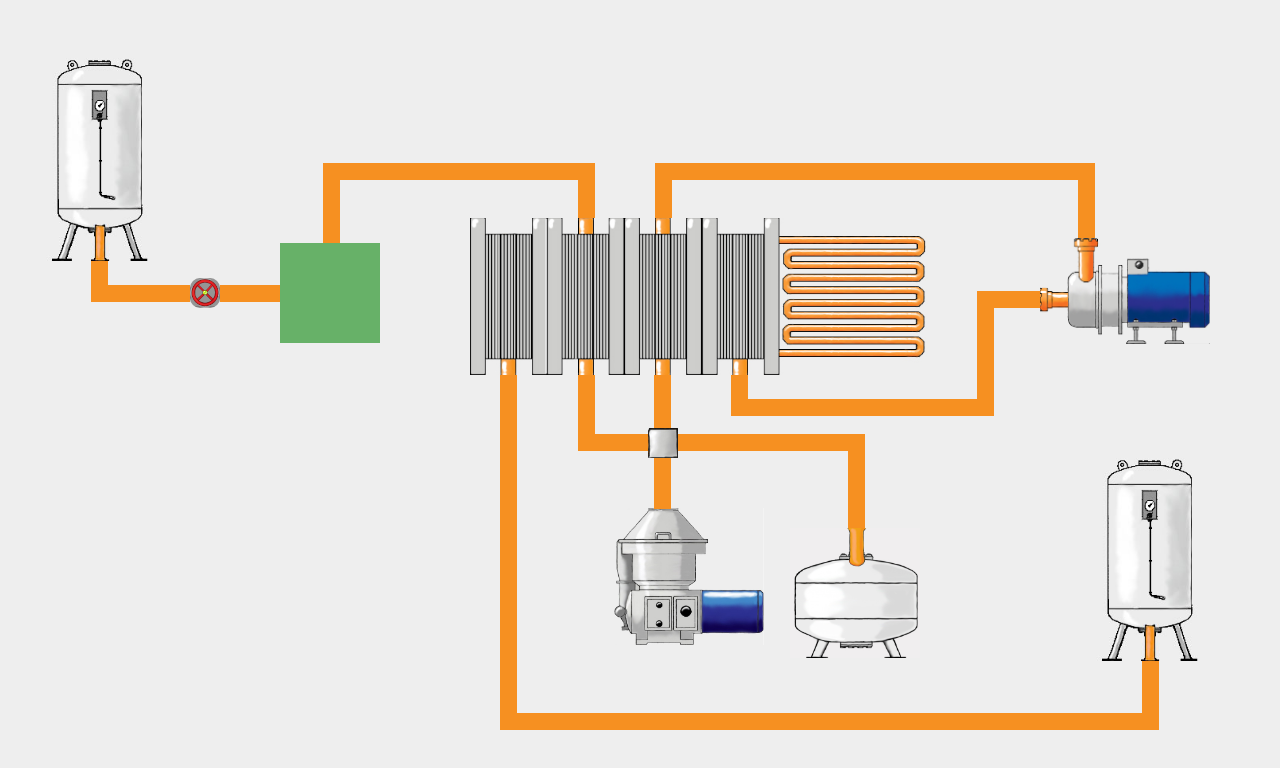
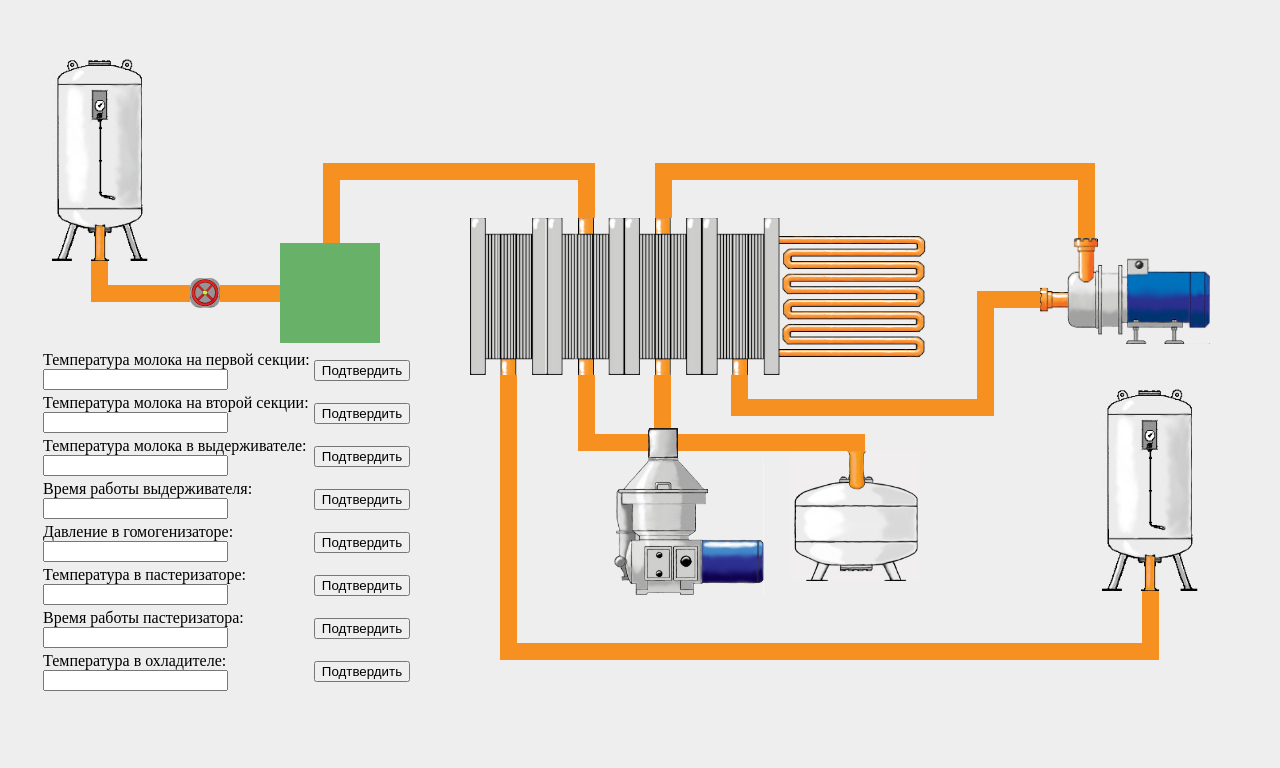
Before and after one commit to freyk3/diplom, a website: page views/secondApp.html in a window 1280 px wide. Drawn offline with Linux system fonts and the light colour scheme.

Commit message:
second commit of second lab

```diff
--- a/css/secondApp.css
+++ b/css/secondApp.css
@@ -23,7 +23,7 @@ body
 {
     width: 120px;
     margin-left: 1050px;
-    margin-top: 450px;
+    margin-top: 380px;
 }
 #ventil
 {
@@ -39,14 +39,14 @@ body
 #slivki
 {
     width: 130px;
-    margin-top: 520px;
+    margin-top: 443px;
     margin-left: 750px;
 }
 #separator
 {
     width: 150px;
     margin-left: 574px;
-    margin-top: 500px;
+    margin-top: 450px;
 }
 #kirpich
 {
@@ -96,3 +96,9 @@ body
     height: 15px;
     width: inherit;
 }
+
+#inputsBlock
+{
+    position: absolute;
+    margin-top: 340px;
+}
--- a/views/secondApp.html
+++ b/views/secondApp.html
@@ -34,22 +34,16 @@
     <div class="outerPipesVert" id="vertPipe5" style="height: 75px; margin-top: 155px; margin-left: 1038px;">
         <div class="innerPipesVert"></div>
     </div>
-    <div class="outerPipesVert" id="vertPipe6" style="height: 355px; margin-top: 367px; margin-left: 460px;">
+    <div class="outerPipesVert" id="vertPipe6" style="height: 285px; margin-top: 367px; margin-left: 460px;">
         <div class="innerPipesVert"></div>
     </div>
-    <div class="outerPipesVert" id="vertPipe7" style="height: 69px; margin-top: 653px; margin-left: 1102px;">
+    <div class="outerPipesVert" id="vertPipe7" style="height: 69px; margin-top: 583px; margin-left: 1102px;">
         <div class="innerPipesVert"></div>
     </div>
     <div class="outerPipesVert" id="vertPipe8" style="height: 76px; margin-top: 367px; margin-left: 538px;">
         <div class="innerPipesVert"></div>
     </div>
     <div class="outerPipesVert" id="vertPipe9" style="height: 53px; margin-top: 367px; margin-left: 614px;">
-        <div class="innerPipesVert"></div>
-    </div>
-    <div class="outerPipesVert" id="vertPipe10" style="height: 51px; margin-top: 450px; margin-left: 614px;">
-        <div class="innerPipesVert"></div>
-    </div>
-    <div class="outerPipesVert" id="vertPipe11" style="height: 77px; margin-top: 443px; margin-left: 808px;">
         <div class="innerPipesVert"></div>
     </div>
     <div class="outerPipesVert" id="vertPipe12" style="height: 41px; margin-top: 367px; margin-left: 691px;">
@@ -71,7 +65,7 @@
     <div class="outerPipesHorz" id="horzPipe4" style="width: 406px; margin-left: 632px; margin-top: 155px;">
         <div class="innerPipesHorz"></div>
     </div>
-    <div class="outerPipesHorz" id="horzPipe5" style="width: 625px; margin-left: 477px; margin-top: 705px;">
+    <div class="outerPipesHorz" id="horzPipe5" style="width: 625px; margin-left: 477px; margin-top: 635px;">
         <div class="innerPipesHorz"></div>
     </div>
     <div class="outerPipesHorz" id="horzPipe6" style="width: 53px; margin-left: 555px; margin-top: 426px;">
@@ -86,6 +80,67 @@
     <div class="outerPipesHorz" id="horzPipe9" style="width: 46px; margin-left: 954px; margin-top: 283px;">
         <div class="innerPipesHorz"></div>
     </div>
+    <!-- Инпуты -->
+    <div id="inputsBlock">
+        <table>
+            <tr>
+                <td>
+                    Температура молока на первой секции:<br/>
+                    <input type="text">
+                </td>
+                <td><button>Подтвердить</button></td>
+            </tr>
+            <tr>
+                <td>
+                    Температура молока на второй секции:<br/>
+                    <input type="text">
+                </td>
+                <td><button>Подтвердить</button></td>
+            </tr>
+            <tr>
+                <td>
+                    Температура молока в выдерживателе:<br/>
+                    <input type="text">
+                </td>
+                <td><button>Подтвердить</button></td>
+            </tr>
+            <tr>
+                <td>
+                    Время работы выдерживателя:<br/>
+                    <input type="text">
+                </td>
+                <td><button>Подтвердить</button></td>
+            </tr>
+            <tr>
+                <td>
+                    Давление в гомогенизаторе:<br/>
+                    <input type="text">
+                </td>
+                <td><button>Подтвердить</button></td>
+            </tr>
+            <tr>
+                <td>
+                    Температура в пастеризаторе:<br/>
+                    <input type="text">
+                </td>
+                <td><button>Подтвердить</button></td>
+            </tr>
+            <tr>
+                <td>
+                    Время работы пастеризатора:<br/>
+                    <input type="text">
+                </td>
+                <td><button>Подтвердить</button></td>
+            </tr>
+            <tr>
+                <td>
+                    Температура в охладителе:<br/>
+                    <input type="text">
+                </td>
+                <td><button>Подтвердить</button></td>
+            </tr>
+        </table>
+    </div>
 </div>
 
 </body>
```
Also changed, not shown: 1 other file.
